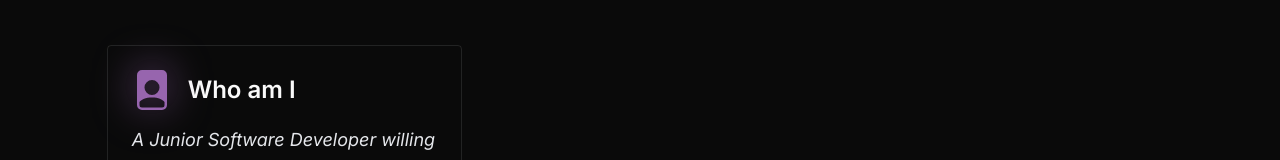
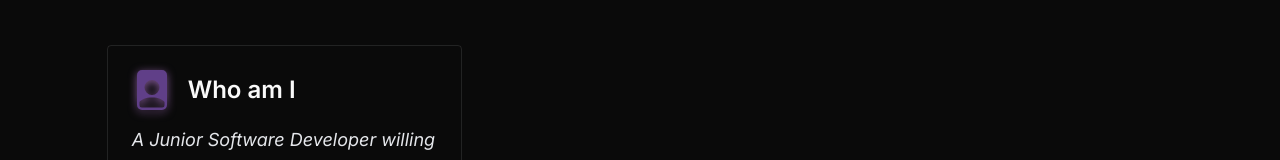
Before and after one commit to Mehedi86/mehedi-portfolio-v2, a React (Vite) app: page / in a window 1280 px wide. Shown: the part 968-1128 px from the top of the page. Built offline with nearby package versions, Linux system fonts and the light colour scheme.

Commit message:
added: icon design

```diff
--- a/src/components/content/About.tsx
+++ b/src/components/content/About.tsx
@@ -17,9 +17,8 @@ export default function About() {
           <div className='border rounded p-6'>
             <div className='flex items-center gap-4'>
               <BsFillFilePersonFill
-                className="text-[#9765ae] size-10 drop-shadow-[0_0_20px_rgba(151,101,174,0.8)]"
+                className="text-[#603f88] size-10 drop-shadow-[0_2px_4px_rgba(151,101,174,0.8)]"
               />
-
               <h1 className='text-2xl font-semibold'>Who am I</h1>
             </div>
             <p className="mt-4 text-base md:text-lg italic text-gray-700 dark:text-gray-200">
```
